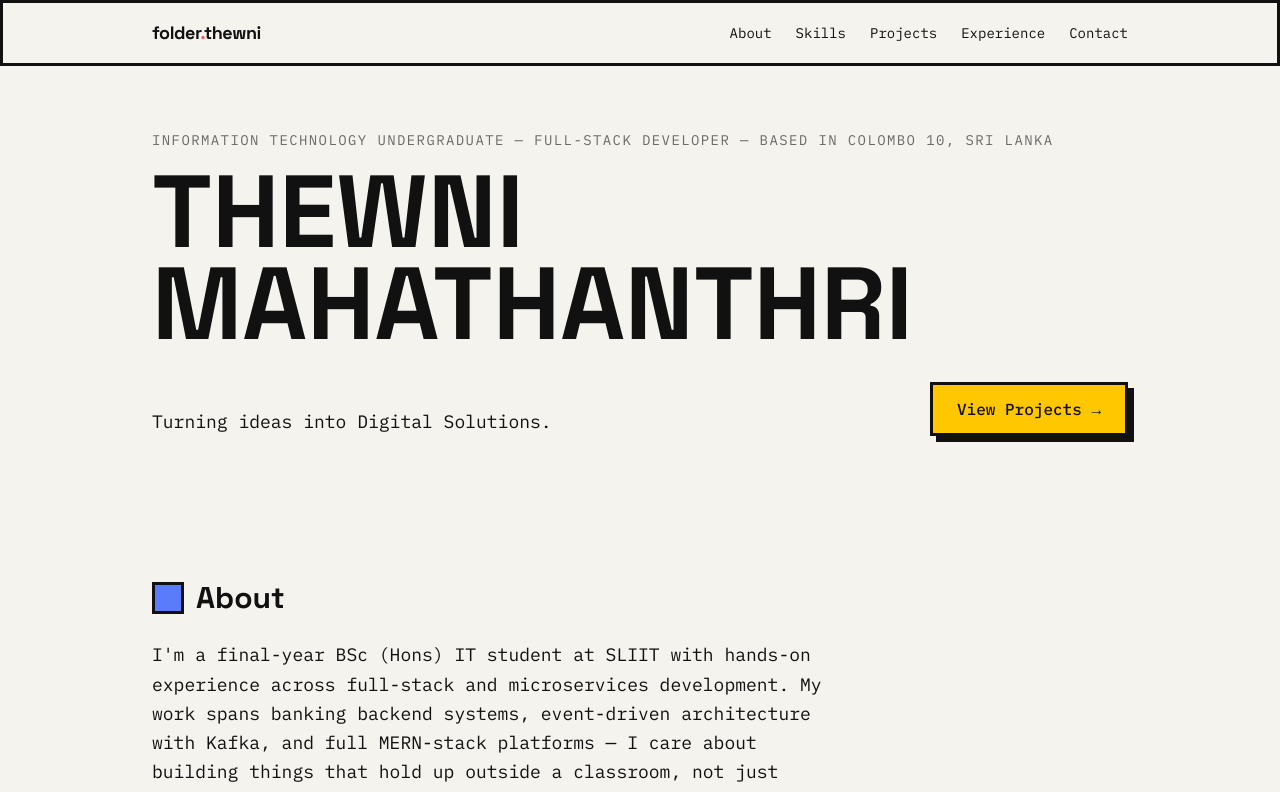
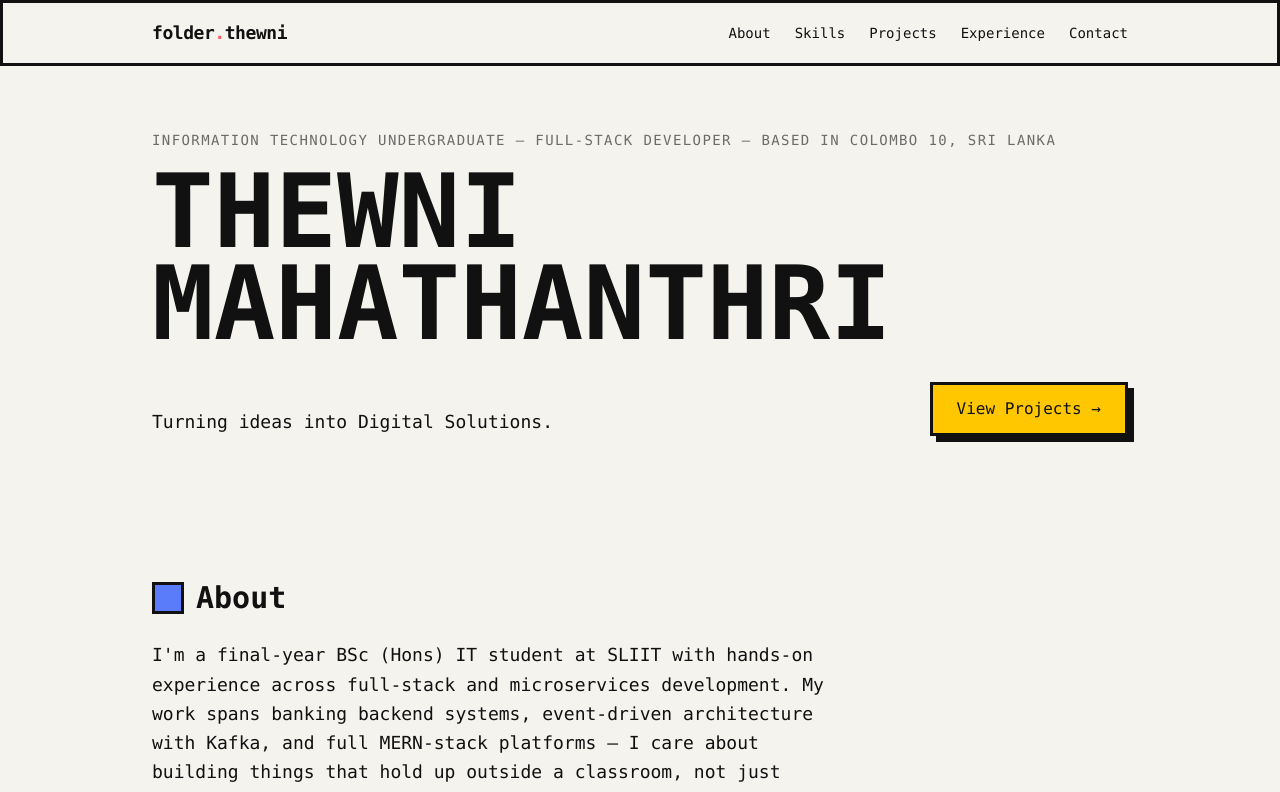
Before and after one commit to Thewni03/Work_Showcase_Thewni, a React (Vite) app: page / in a window 1280 px wide. Shown: the top 792 px of the page. Built offline with nearby package versions, Linux system fonts and the light colour scheme.

Commit message:
Change style in folders -edited in css

```diff
--- a/src/index.css
+++ b/src/index.css
@@ -7,9 +7,10 @@
   --color-yellow: #FFC700;
   --color-coral: #FF5A5F;
   --color-blue: #5B7CFA;
-
-  --font-display: "Space Grotesk", sans-serif;
-  --font-mono: "IBM Plex Mono", monospace;
+  --color-pink: #FF6FB5;
+  --color-mint: #3DDC97;
+  --color-lavender: #B39DFF;
+  --color-sky: #4FC3F7;
 }
 
 body {
```
